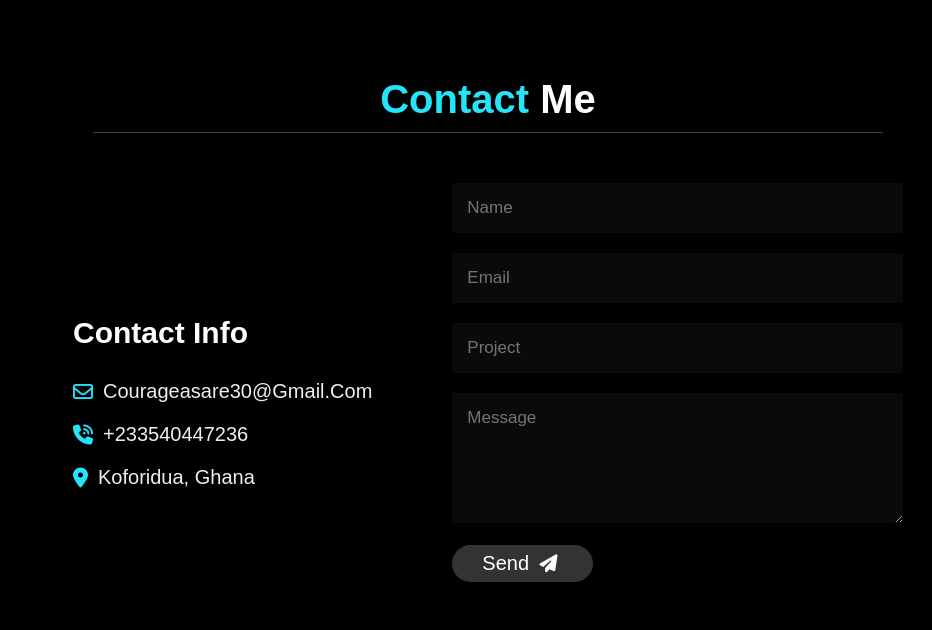
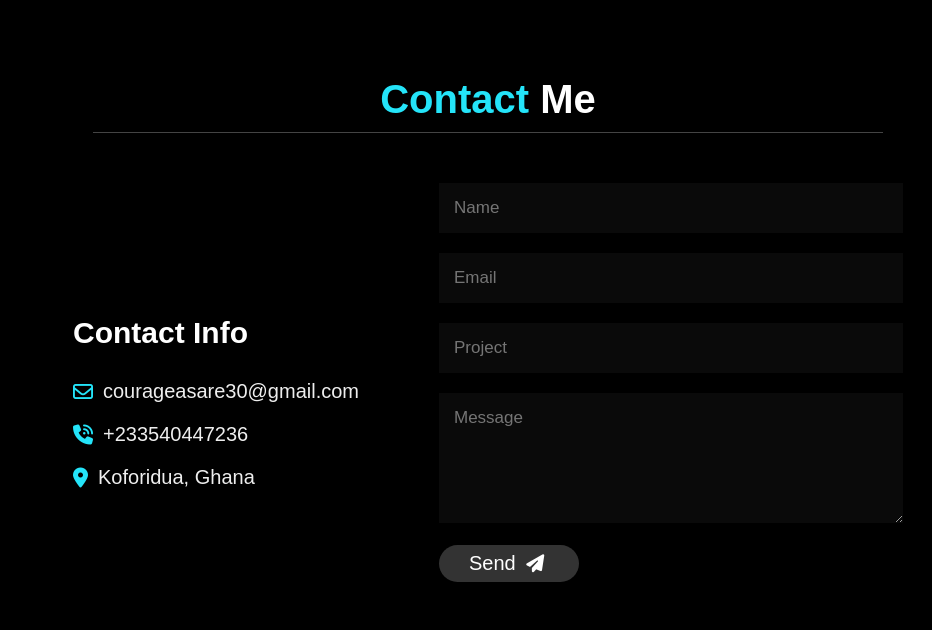
Before and after one commit to Courageosafo/courageosafo.github.io, a plain HTML site: page index.html in a window 1280 px wide. Shown: the part 1517-2147 px from the top of the page, without its empty margins (327-1259 px from the left). Drawn offline with nearby package versions, Linux system fonts and the light colour scheme.

Commit message:
Update style.css

```diff
--- a/style.css
+++ b/style.css
@@ -330,7 +330,7 @@ header .navbar ul li a:hover{
     color:#eee;
     padding:1rem 0;
     font-weight: normal;
-    text-transform: normal;
+    text-transform: none;
 }
 
 .contact .row .content .info h3 i{
```
